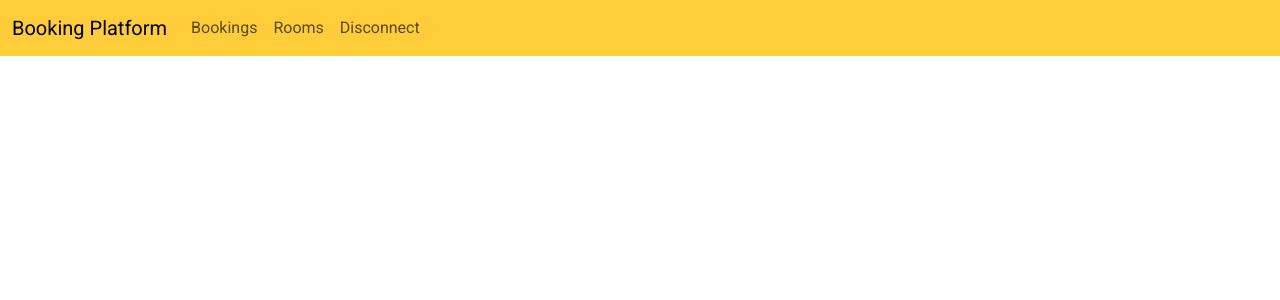
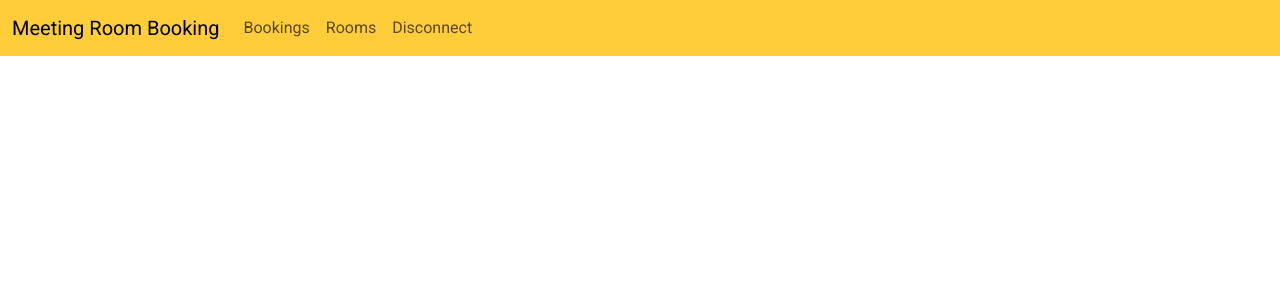
Before and after one commit to AndreeaMihN/booking-meeting-room-frontend, an Angular app: page / in a window 1280 px wide. Shown: the top 300 px of the page. Built offline with nearby package versions, Linux system fonts and the light colour scheme.

Commit message:
nav bar brand changed

```diff
--- a/src/app/dashboard/component/navigation-bar/navigation-bar.component.html
+++ b/src/app/dashboard/component/navigation-bar/navigation-bar.component.html
@@ -1,6 +1,6 @@
 <nav class="navbar navbar-expand-lg bg-body-tertiary">
   <div class="container-fluid">
-    <a class="navbar-brand" href="#">Booking Platform</a>
+    <a class="navbar-brand" href="#">Meeting Room Booking</a>
     <button class="navbar-toggler" type="button" data-bs-toggle="collapse" data-bs-target="#navbarNavAltMarkup" aria-controls="navbarNavAltMarkup" aria-expanded="false" aria-label="Toggle navigation">
       <span class="navbar-toggler-icon"></span>
     </button>
```
